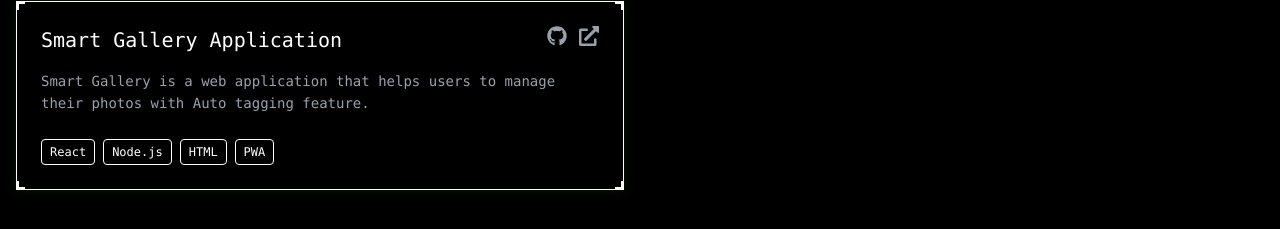
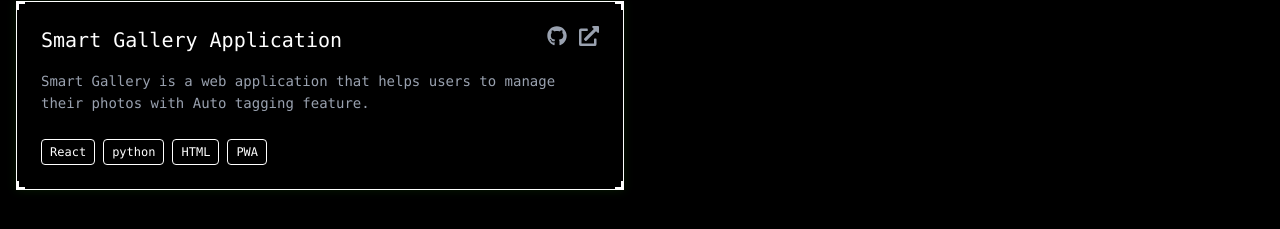
Before and after one commit to P-PRAKASH-01/Demo, a React (Vite) app: page / in a window 1280 px wide. Shown: the part 2418-2647 px from the top of the page. Built offline with nearby package versions, Linux system fonts and the light colour scheme.

Commit message:
Add Projects

```diff
--- a/src/components/Projects.jsx
+++ b/src/components/Projects.jsx
@@ -21,7 +21,7 @@ const Projects = () => {
         },
         {
             title: "Smart Gallery Application",
-            tech: ["React", "Node.js", "HTML", "PWA"],
+            tech: ["React", "python", "HTML", "PWA"],
             description: "Smart Gallery is a web application that helps users to manage their photos with Auto tagging feature.",
             github: "https://github.com/P-PRAKASH-01/Smart-Gallery",
             demo: "#"
```
